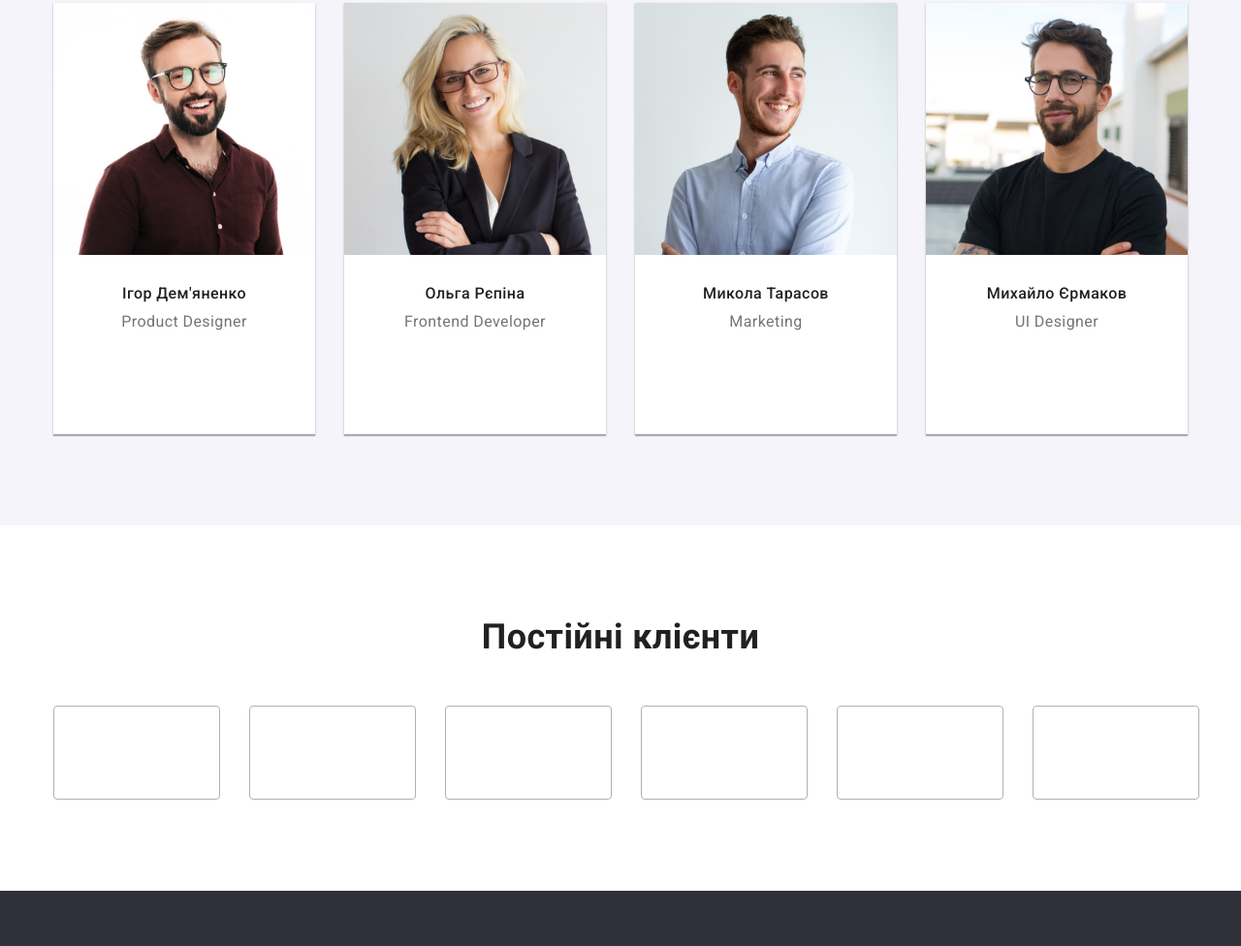
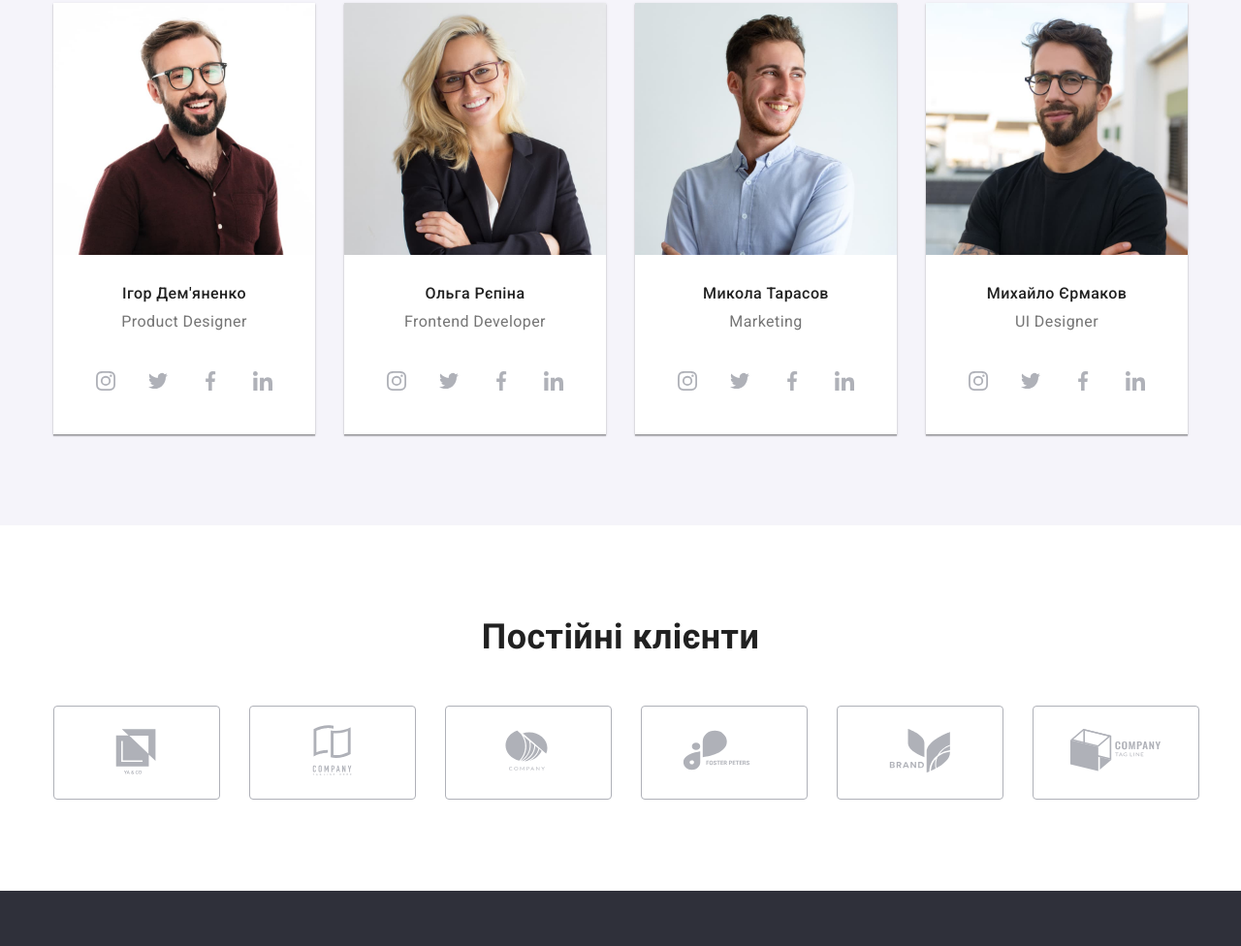
Before and after one commit to TarasVarvarych/goit-markup-hw-04, a plain HTML site: page index.html in a window 1280 px wide. Shown: the part 1791-2767 px from the top of the page at 97% size. Drawn offline with nearby package versions, Linux system fonts and the light colour scheme; the site is published under a folder, as on GitHub Pages, so addresses that start at the root find nothing.

Commit message:
Update index.html

```diff
--- a/index.html
+++ b/index.html
@@ -41,7 +41,7 @@
           <li class="item">
             <a class="link contact" href="mailto:info@devstudio.com">
               <svg class="icon" width="16" height="12">
-                <use href="/images/icons.svg#envelope"></use>
+                <use href="./images/icons.svg#envelope"></use>
               </svg>
               info@devstudio.com</a
             >
@@ -49,7 +49,7 @@
           <li class="item">
             <a class="link contact" href="tel:+380961111111">
               <svg class="icon" width="10" height="16">
-                <use href="/images/icons.svg#smartphone"></use>
+                <use href="./images/icons.svg#smartphone"></use>
               </svg>
               +38 096 111 11 11</a
             >
@@ -169,25 +169,25 @@
                 <li class="item">
                   <a class="link" href=""
                     ><svg class="icon" width="20" height="20">
-                      <use href="/images/icons.svg#instagram"></use></svg
+                      <use href="./images/icons.svg#instagram"></use></svg
                   ></a>
                 </li>
                 <li class="item">
                   <a class="link" href=""
                     ><svg class="icon" width="20" height="20">
-                      <use href="/images/icons.svg#twitter"></use></svg
+                      <use href="./images/icons.svg#twitter"></use></svg
                   ></a>
                 </li>
                 <li class="item">
                   <a class="link" href=""
                     ><svg class="icon" width="20" height="20">
-                      <use href="/images/icons.svg#facebook"></use></svg
+                      <use href="./images/icons.svg#facebook"></use></svg
                   ></a>
                 </li>
                 <li class="item">
                   <a class="link" href=""
                     ><svg class="icon" width="20" height="20">
-                      <use href="/images/icons.svg#linkedin"></use></svg
+                      <use href="./images/icons.svg#linkedin"></use></svg
                   ></a>
                 </li>
               </ul>
@@ -202,25 +202,25 @@
                 <li class="item">
                   <a class="link" href=""
                     ><svg class="icon" width="20" height="20">
-                      <use href="/images/icons.svg#instagram"></use></svg
+                      <use href="./images/icons.svg#instagram"></use></svg
                   ></a>
                 </li>
                 <li class="item">
                   <a class="link" href=""
                     ><svg class="icon" width="20" height="20">
-                      <use href="/images/icons.svg#twitter"></use></svg
+                      <use href="./images/icons.svg#twitter"></use></svg
                   ></a>
                 </li>
                 <li class="item">
                   <a class="link" href=""
                     ><svg class="icon" width="20" height="20">
-                      <use href="/images/icons.svg#facebook"></use></svg
+                      <use href="./images/icons.svg#facebook"></use></svg
                   ></a>
                 </li>
                 <li class="item">
                   <a class="link" href=""
                     ><svg class="icon" width="20" height="20">
-                      <use href="/images/icons.svg#linkedin"></use></svg
+                      <use href="./images/icons.svg#linkedin"></use></svg
                   ></a>
                 </li>
               </ul>
@@ -235,25 +235,25 @@
                 <li class="item">
                   <a class="link" href=""
                     ><svg class="icon" width="20" height="20">
-                      <use href="/images/icons.svg#instagram"></use></svg
+                      <use href="./images/icons.svg#instagram"></use></svg
                   ></a>
                 </li>
                 <li class="item">
                   <a class="link" href=""
                     ><svg class="icon" width="20" height="20">
-                      <use href="/images/icons.svg#twitter"></use></svg
+                      <use href="./images/icons.svg#twitter"></use></svg
                   ></a>
                 </li>
                 <li class="item">
                   <a class="link" href=""
                     ><svg class="icon" width="20" height="20">
-                      <use href="/images/icons.svg#facebook"></use></svg
+                      <use href="./images/icons.svg#facebook"></use></svg
                   ></a>
                 </li>
                 <li class="item">
                   <a class="link" href=""
                     ><svg class="icon" width="20" height="20">
-                      <use href="/images/icons.svg#linkedin"></use></svg
+                      <use href="./images/icons.svg#linkedin"></use></svg
                   ></a>
                 </li>
               </ul>
@@ -272,25 +272,25 @@
                 <li class="item">
                   <a class="link" href=""
                     ><svg class="icon" width="20" height="20">
-                      <use href="/images/icons.svg#instagram"></use></svg
+                      <use href="./images/icons.svg#instagram"></use></svg
                   ></a>
                 </li>
                 <li class="item">
                   <a class="link" href=""
                     ><svg class="icon" width="20" height="20">
-                      <use href="/images/icons.svg#twitter"></use></svg
+                      <use href="./images/icons.svg#twitter"></use></svg
                   ></a>
                 </li>
                 <li class="item">
                   <a class="link" href=""
                     ><svg class="icon" width="20" height="20">
-                      <use href="/images/icons.svg#facebook"></use></svg
+                      <use href="./images/icons.svg#facebook"></use></svg
                   ></a>
                 </li>
                 <li class="item">
                   <a class="link" href=""
                     ><svg class="icon" width="20" height="20">
-                      <use href="/images/icons.svg#linkedin"></use></svg
+                      <use href="./images/icons.svg#linkedin"></use></svg
                   ></a>
                 </li>
               </ul>
@@ -307,37 +307,37 @@
             <li class="item">
               <a class="link" href=""
                 ><svg class="icon" width="106" height="60">
-                  <use href="/images/icons.svg#logo1"></use></svg
+                  <use href="./images/icons.svg#logo1"></use></svg
               ></a>
             </li>
             <li class="item">
               <a class="link" href=""
                 ><svg class="icon" width="106" height="60">
-                  <use href="/images/icons.svg#logo2"></use></svg
+                  <use href="./images/icons.svg#logo2"></use></svg
               ></a>
             </li>
             <li class="item">
               <a class="link" href=""
                 ><svg class="icon" width="106" height="60">
-                  <use href="/images/icons.svg#logo3"></use></svg
+                  <use href="./images/icons.svg#logo3"></use></svg
               ></a>
             </li>
             <li class="item">
               <a class="link" href=""
                 ><svg class="icon" width="106" height="60">
-                  <use href="/images/icons.svg#logo4"></use></svg
+                  <use href="./images/icons.svg#logo4"></use></svg
               ></a>
             </li>
             <li class="item">
               <a class="link" href=""
                 ><svg class="icon" width="106" height="60">
-                  <use href="/images/icons.svg#logo5"></use></svg
+                  <use href="./images/icons.svg#logo5"></use></svg
               ></a>
             </li>
             <li class="item">
               <a class="link" href=""
                 ><svg class="icon" width="106" height="60">
-                  <use href="/images/icons.svg#logo6"></use></svg
+                  <use href="./images/icons.svg#logo6"></use></svg
               ></a>
             </li>
           </ul>
@@ -379,25 +379,25 @@
             <li class="item">
               <a class="link" href=""
                 ><svg class="icon-white" width="20" height="20">
-                  <use href="/images/icons.svg#instagram"></use></svg
+                  <use href="./images/icons.svg#instagram"></use></svg
               ></a>
             </li>
             <li class="item">
               <a class="link" href=""
                 ><svg class="icon-white" width="20" height="20">
-                  <use href="/images/icons.svg#twitter"></use></svg
+                  <use href="./images/icons.svg#twitter"></use></svg
               ></a>
             </li>
             <li class="item">
               <a class="link" href=""
                 ><svg class="icon-white" width="20" height="20">
-                  <use href="/images/icons.svg#facebook"></use></svg
+                  <use href="./images/icons.svg#facebook"></use></svg
               ></a>
             </li>
             <li class="item">
               <a class="link" href=""
                 ><svg class="icon-white" width="20" height="20">
-                  <use href="/images/icons.svg#linkedin"></use></svg
+                  <use href="./images/icons.svg#linkedin"></use></svg
               ></a>
             </li>
           </ul>
```
